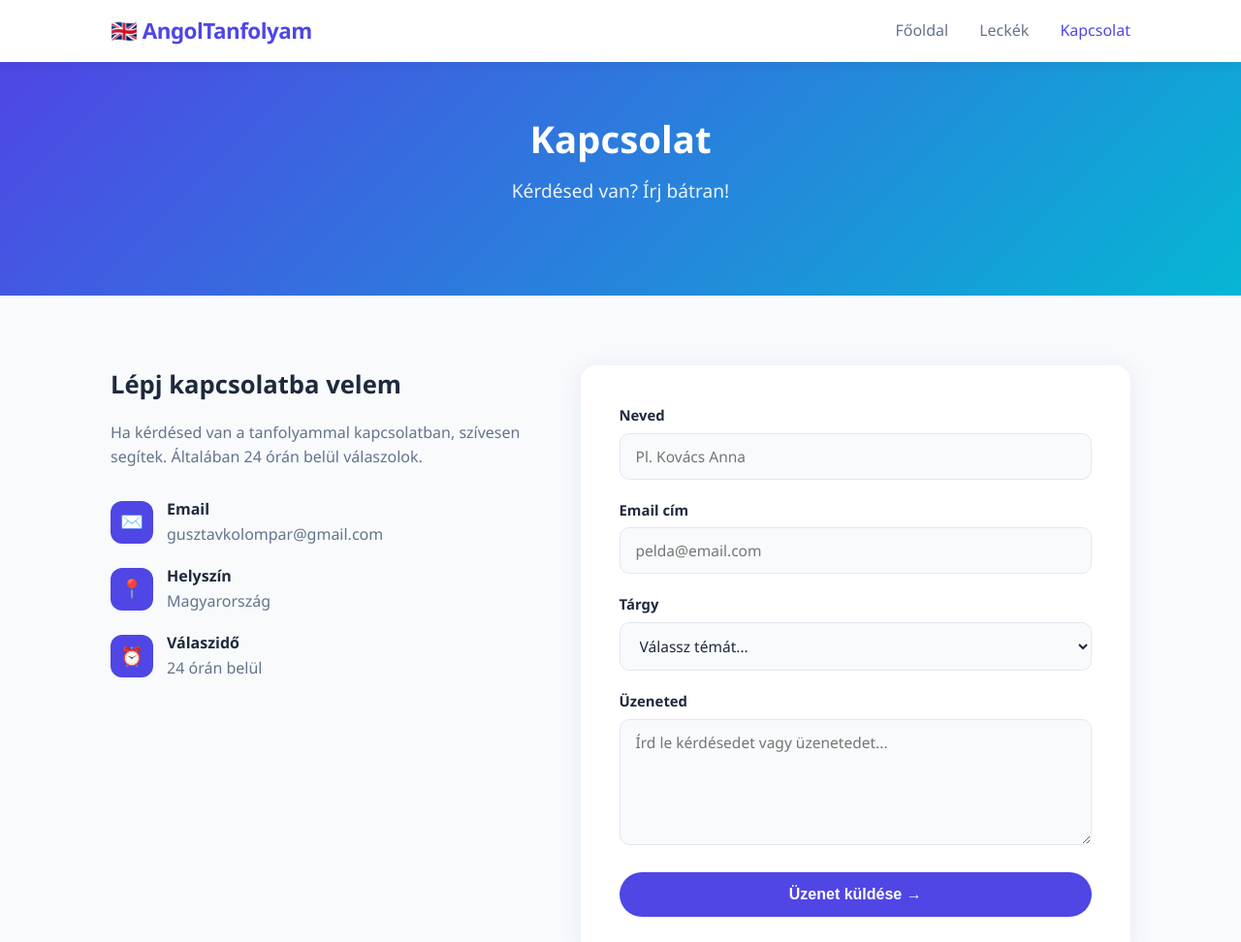
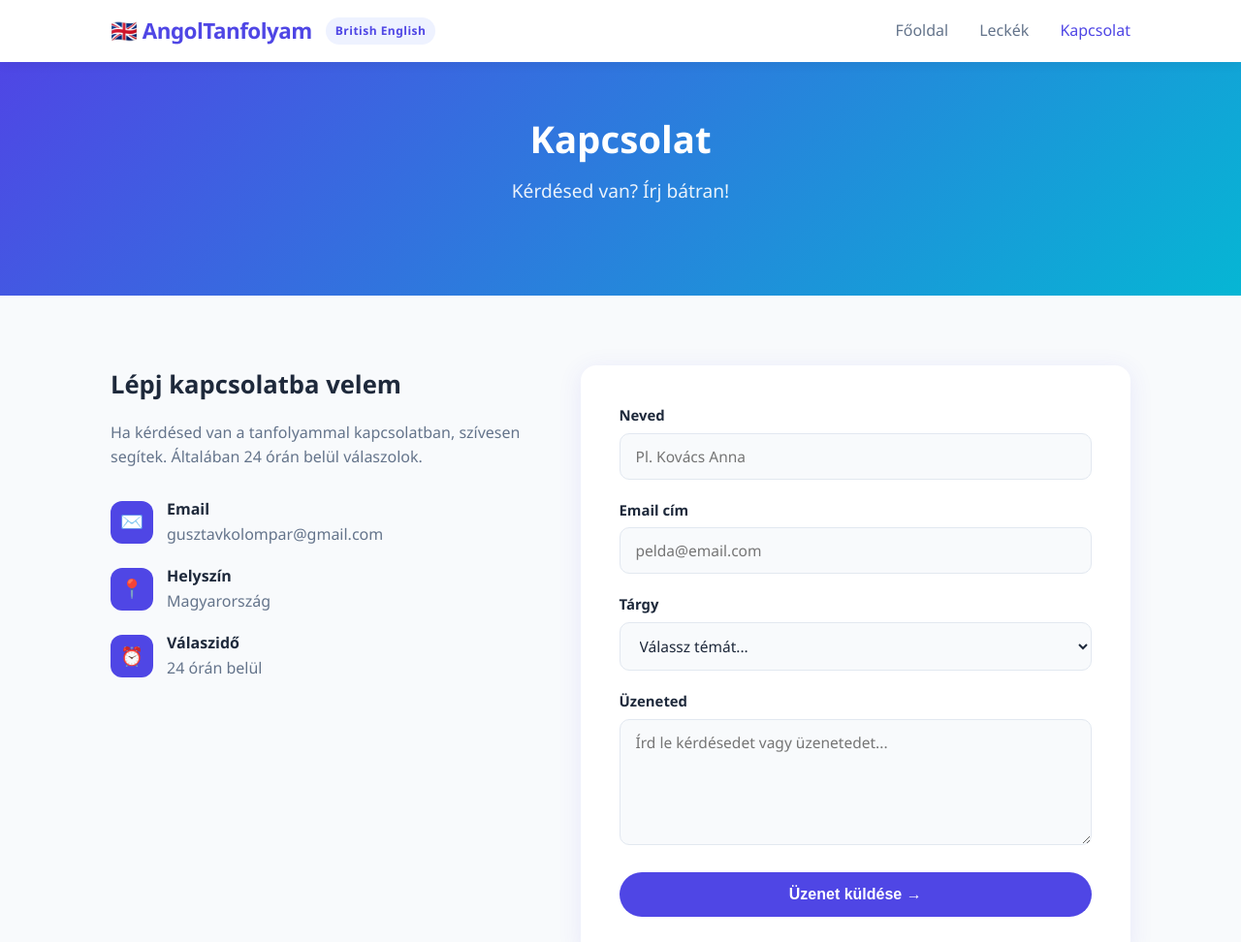
Before and after one commit to gusztavkolompar-source/angol-tanfolyam, a plain HTML site: page contact.html in a window 1280 px wide. Shown: the top 972 px of the page at 97% size. Drawn offline with Linux system fonts and the light colour scheme.

Commit message:
British English badge hozzaadva minden oldalra

```diff
--- a/contact.html
+++ b/contact.html
@@ -11,7 +11,10 @@
   <!-- NAVBAR -->
   <nav>
     <div class="nav-inner">
-      <a href="index.html" class="logo">🇬🇧 AngolTanfolyam</a>
+      <div style="display:flex;align-items:center;gap:14px;">
+        <a href="index.html" class="logo">🇬🇧 AngolTanfolyam</a>
+        <span style="background:#EEF2FF;color:var(--primary);font-size:0.75rem;font-weight:700;padding:4px 10px;border-radius:20px;letter-spacing:0.04em;">British English</span>
+      </div>
       <div class="nav-links" id="navLinks">
         <a href="index.html">Főoldal</a>
         <a href="lessons.html">Leckék</a>
```
Also changed, not shown: index.html (+4 -1 lines), lesson1.html (+4 -1 lines), lessons.html (+4 -1 lines).
